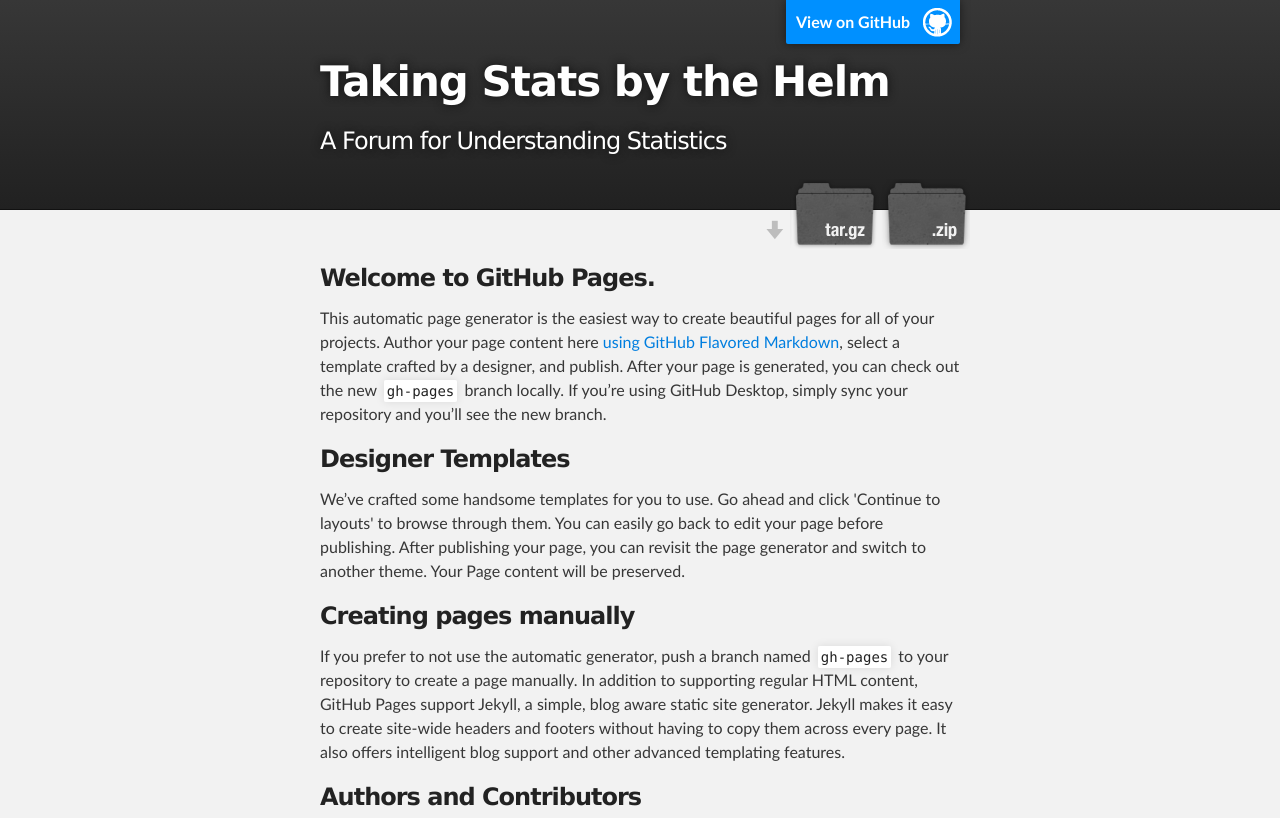
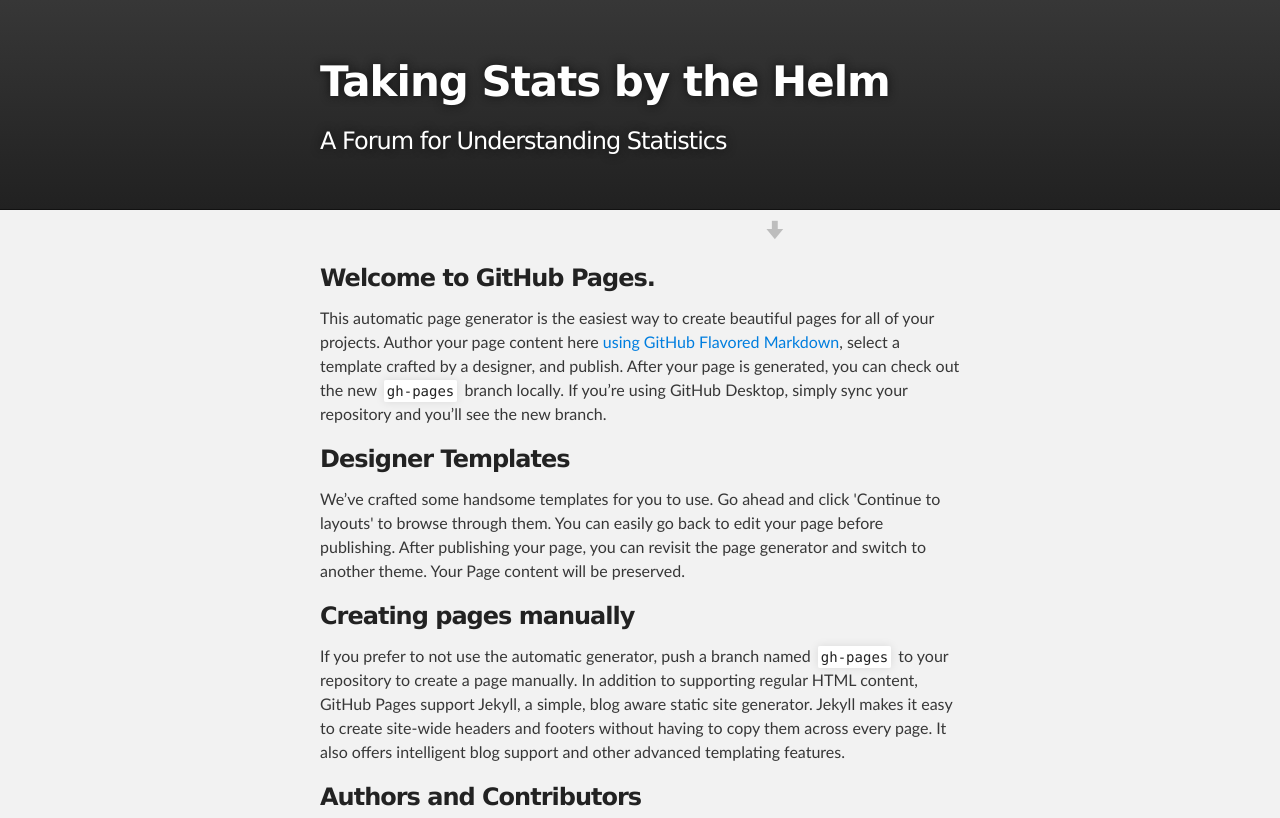
Before and after one commit to JonHelm/StatsByTheHelm.github.io, a plain HTML site: page index.html in a window 1280 px wide. Shown: the top 818 px of the page. Drawn offline with Linux system fonts and the light colour scheme.

Commit message:
Update index.html

```diff
--- a/index.html
+++ b/index.html
@@ -16,14 +16,14 @@
     <!-- HEADER -->
     <div id="header_wrap" class="outer">
         <header class="inner">
-          <a id="forkme_banner" href="https://github.com/JonHelm/StatsByTheHelm.github.io">View on GitHub</a>
+         <!-- <a id="forkme_banner" href="https://github.com/JonHelm/StatsByTheHelm.github.io">View on GitHub</a> -->
 
           <h1 id="project_title">Taking Stats by the Helm</h1>
           <h2 id="project_tagline">A Forum for Understanding Statistics</h2>
 
             <section id="downloads">
-              <a class="zip_download_link" href="https://github.com/JonHelm/StatsByTheHelm.github.io/zipball/master">Download this project as a .zip file</a>
-              <a class="tar_download_link" href="https://github.com/JonHelm/StatsByTheHelm.github.io/tarball/master">Download this project as a tar.gz file</a>
+             <!--  <a class="zip_download_link" href="https://github.com/JonHelm/StatsByTheHelm.github.io/zipball/master">Download this project as a .zip file</a>  -->
+            <!--   <a class="tar_download_link" href="https://github.com/JonHelm/StatsByTheHelm.github.io/tarball/master">Download this project as a tar.gz file</a> -->
             </section>
         </header>
     </div>
```
